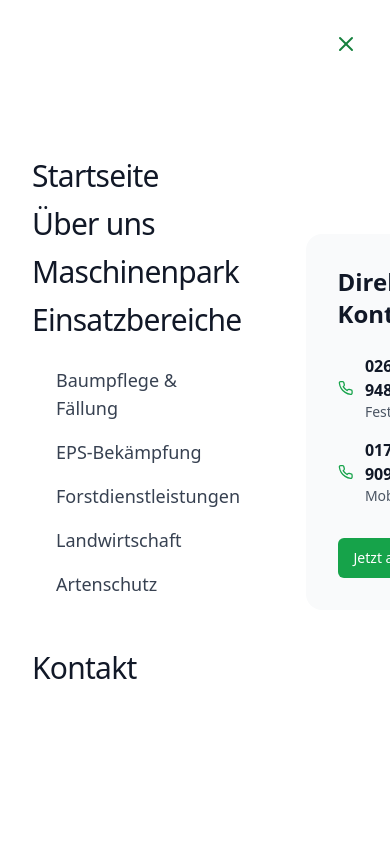
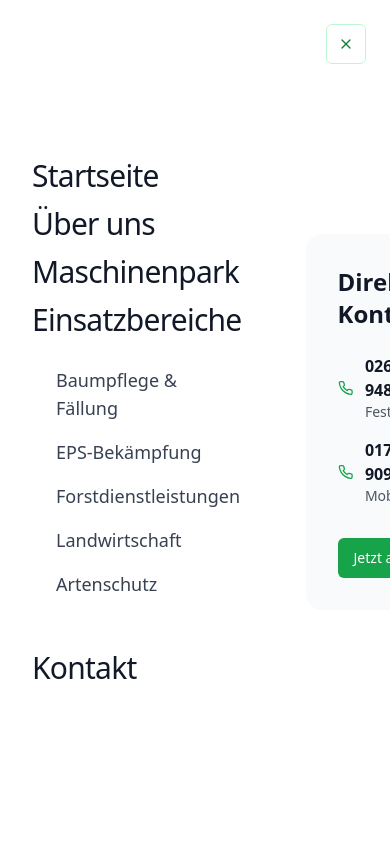
Before and after one commit to ooliv-agentur/lohnunternehmen-schneider, a React (Vite) app: page / in a window 390 px wide. Both pictures are taken after a click on the button 354 px from the left and 36 px from the top of the page. Shown: the top 844 px of the page. Built offline with nearby package versions, Linux system fonts and the light colour scheme.

Commit message:
Fix mobile menu icon alignment
Ensures the burger and close icons in the mobile menu are consistently positioned, sized, and animated for a cleaner user experience.

```diff
--- a/src/components/Header.tsx
+++ b/src/components/Header.tsx
@@ -18,7 +18,7 @@ const Header: React.FC<HeaderProps> = ({ onMenuToggle }) => {
         <Button
           variant="ghost"
           size="icon"
-          className="border border-green-200 hover:border-green-400 hover:bg-green-50 transition-all duration-300 mr-2"
+          className="fixed top-6 right-6 border border-green-200 hover:border-green-400 hover:bg-green-50 transition-all duration-300 z-50"
           onClick={onMenuToggle}
         >
           <Menu className="h-6 w-6 text-green-700" />
--- a/src/components/Navigation.tsx
+++ b/src/components/Navigation.tsx
@@ -15,13 +15,15 @@ const Navigation: React.FC<NavigationProps> = ({ isOpen, onClose }) => {
         isOpen ? 'opacity-100 visible' : 'opacity-0 invisible'
       }`}
     >
-      {/* Close button - fixed position matching burger button */}
-      <button
+      {/* Close button - positioned exactly like burger button */}
+      <Button
+        variant="ghost"
+        size="icon"
+        className="fixed top-6 right-6 border border-green-200 hover:border-green-400 hover:bg-green-50 transition-all duration-300 z-50"
         onClick={onClose}
-        className="fixed top-4 right-4 p-4 hover:bg-gray-50 rounded-full transition-all duration-300 group z-50"
       >
-        <X className="h-6 w-6 text-green-700 group-hover:text-green-800 transition-colors" />
-      </button>
+        <X className="h-6 w-6 text-green-700" />
+      </Button>
 
       <div className="min-h-screen flex items-center justify-between px-8 max-w-6xl mx-auto overflow-hidden">
         {/* Main Navigation */}
```
